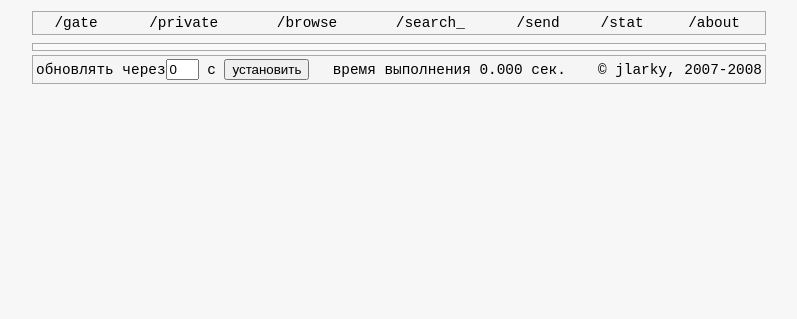
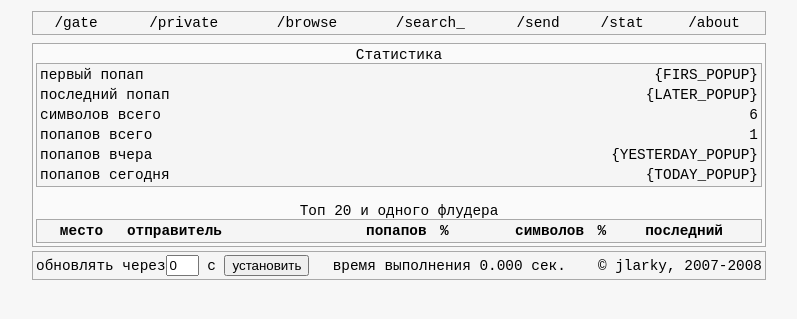
Before and after one commit to JLarky/www2popup-gate, a PHP site: page /stat in a window 1280 px wide. Shown: the top 319 px of the page, without its empty margins (241-1038 px from the left). Run offline with PHP 8.4, Linux system fonts and the light colour scheme; tables that the repository leaves empty or names only in its code hold one stand-in row (values such as "Sample post"); lists and menus that the app fills with data are empty.

Commit message:
Поделал статистику. привел к тому что было раньше. надо ещё работать

```diff
--- a/modules/stat.php
+++ b/modules/stat.php
@@ -2,16 +2,32 @@
 function stat_page() {
 	global $INFO;
 
+	$vars=Array();
 
-	$q="select count(*) as 'count', UPPER(src_mls) as 'nick' from `".$INFO['base_tabl']."` WHERE LOWER(dst_mac)='ff:ff:ff:ff:ff:ff' GROUP BY src_mls ORDER BY `count` DESC limit 10";
+	list($popups_total) = mysql_fetch_array(mysql_query("SELECT count(*) as 'count' FROM `".$INFO['base_tabl']."`"));
+	echo mysql_error() ? mysql_error().' - '.__FILE__.':'.__LINE__ : '';
+	$vars['popups_total'] = $popups_total;
+
+	list($chars_total) = mysql_fetch_array(mysql_query("SELECT SUM(LENGTH(`msg`)) as 'chars' FROM `".$INFO['base_tabl']."`"));
+	echo mysql_error() ? mysql_error().' - '.__FILE__.':'.__LINE__ : '';
+	$vars['chars_total'] = $chars_total;
+
+
+	$q="select count(*) as 'popups', SUM(LENGTH(`msg`)) as 'chars', LOWER(src_mls) as 'nick' from `".$INFO['base_tabl']."` WHERE LOWER(dst_mac)='ff:ff:ff:ff:ff:ff' GROUP BY src_mls ORDER BY `popups` DESC limit 21";
  	$e = mysql_query($q);
 	echo mysql_error() ? mysql_error().' - '.__FILE__.':'.__LINE__ : '';
 
-	$output='';
+	$output='';$i=1;
 	while ($row = mysql_fetch_array($e)) {
-		$output .= theme('stat_row', $row);
+		$row['num']=$i++;
+		list($last) = mysql_fetch_array(mysql_query("SELECT `time` FROM `".$INFO['base_tabl']."` WHERE LOWER(dst_mac)='ff:ff:ff:ff:ff:ff' and LOWER(`src_mls`)=LOWER('".$row['nick']."') ORDER BY `id` DESC"));
+		echo mysql_error() ? mysql_error().' - '.__FILE__.':'.__LINE__ : '';
+		$row['last']= $last;
+		$output .= theme('stat_row', $row, $vars);
 	}
-return theme('stat', Array('stat' => $output));
+	$vars['stat'] = $output;
+
+return theme('stat', $vars);
 
 $profiling=false;
 if ($profiling) {
--- a/theme/default/stat.tpl.php
+++ b/theme/default/stat.tpl.php
@@ -1,5 +1,49 @@
-<tr><td>
-<table style="width:100%">
+ <tr>
+<td>
+<table class="table_header" align="center" width="100%">
+<caption>Статистика</caption>
+<tbody><tr>
+<td align="left">первый попап</td>
+<td align="right">{FIRS_POPUP}</td>
+</tr>
+<tr>
+<td align="left">последний попап</td>
+<td align="right">{LATER_POPUP}</td>
+</tr>
+
+<tr>
+<td align="left">символов всего</td>
+<td align="right"><?=$chars_total?></td>
+</tr>
+<tr>
+<td align="left">попапов всего</td>
+<td align="right"><?=$popups_total?></td>
+</tr>
+<tr>
+<td align="left">попапов вчера</td>
+<td align="right">{YESTERDAY_POPUP}</td>
+
+</tr>
+<tr>
+<td align="left">попапов сегодня</td>
+<td align="right">{TODAY_POPUP}</td>
+</tr>
+</tbody></table>
+<br>
+<table class="table_header" align="center" width="100%">
+<caption>Топ 20 и одного флудера</caption>
+<tbody><tr>
+<th align="center">место</th>
+<th align="left">отправитель</th>
+
+<th align="right">попапов</th>
+<th align="right">%</th>
+<th align="right">символов</th>
+<th align="right">%</th>
+<th align="center">последний</th>
+</tr>
+
 <?php echo $stat ?>
-</table>
-</td></tr>
+
+</tbody></table></td>
+ </tr>
```
Also changed, not shown: theme/default/stat_row.tpl.php (+8 -2 lines).
